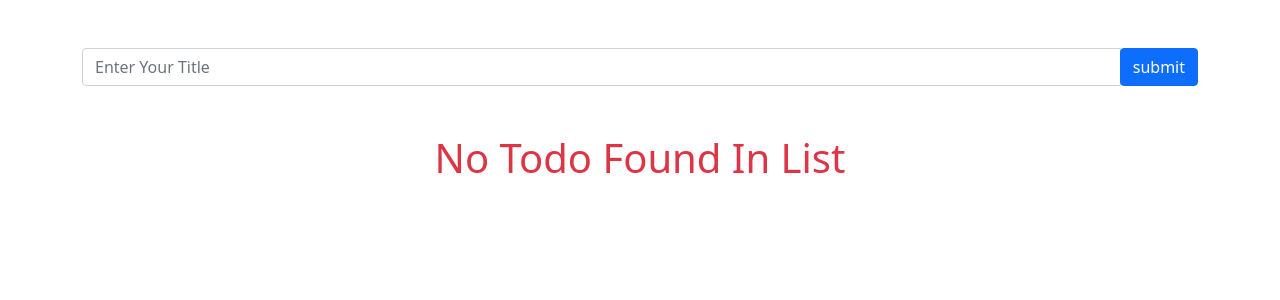
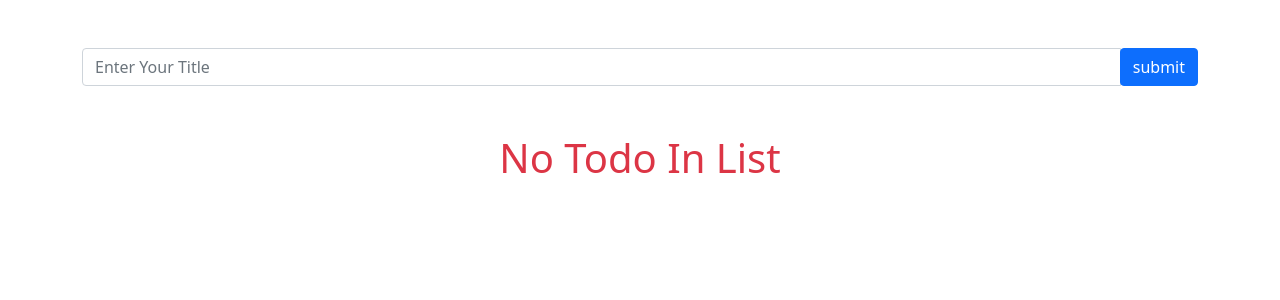
Before and after one commit to MuhammadHaris77/todoApp-React-, a React (Vite) app: page / in a window 1280 px wide. Shown: the top 300 px of the page. Built offline with nearby package versions, Linux system fonts and the light colour scheme.

Commit message:
heading update

```diff
--- a/src/App.jsx
+++ b/src/App.jsx
@@ -38,7 +38,7 @@ function App() {
         <ul className="container p-5">
           {
             todo.length > 0 ?
-              todo.map((item, index) => <li className=' text-center m-2 rounded p-2 bg-light'  style={{ width: "100%",fontWeight:"bold" }} key={index}> <span style={{paddingRight:"300px",paddingLeft:"400px"}}>{item}</span> <button className='btn btn-danger m-1' onClick={(e) => deleteTodo(index)}>Delete</button><button className='btn btn-success m-1' onClick={(e) => editTodo(index)}>Edit</button></li>) : <h1 className='text-center text-danger'>No Todo Found In List</h1>
+              todo.map((item, index) => <li className=' text-center m-2 rounded p-2 bg-light'  style={{ width: "100%",fontWeight:"bold" }} key={index}> <span style={{paddingRight:"300px",paddingLeft:"400px"}}>{item}</span> <button className='btn btn-danger m-1' onClick={(e) => deleteTodo(index)}>Delete</button><button className='btn btn-success m-1' onClick={(e) => editTodo(index)}>Edit</button></li>) : <h1 className='text-center text-danger'>No Todo In List</h1>
           }
 
         </ul>
```
